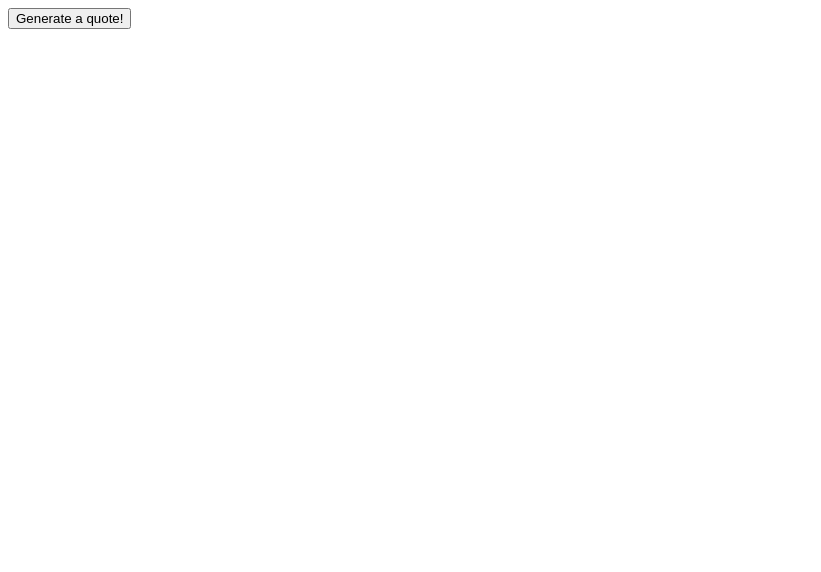
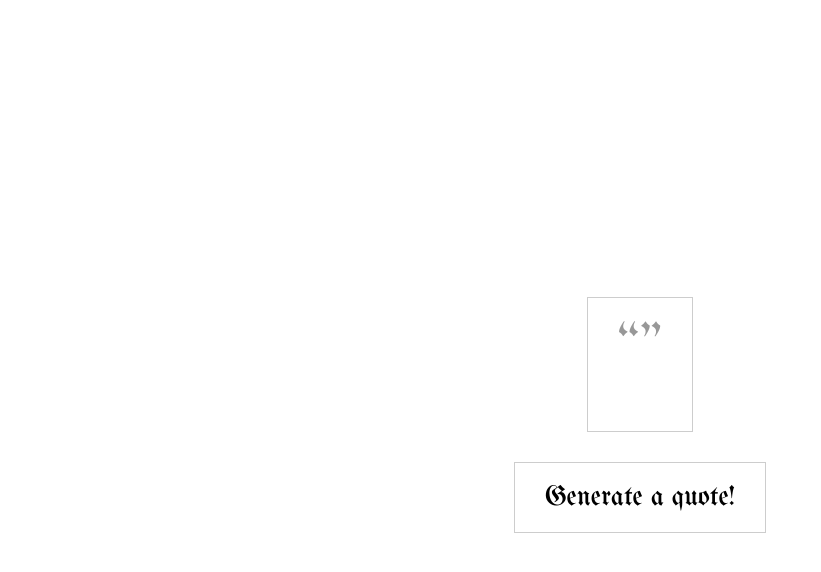
Before and after one commit to m47h4r/quotes, a React (Create React App) app: page / in a window 1280 px wide. Shown: the top 572 px of the page, without its empty margins (0-821 px from the left). Built offline with nearby package versions, Linux system fonts and the light colour scheme.

Commit message:
minimal design

```diff
--- a/public/index.html
+++ b/public/index.html
@@ -26,9 +26,9 @@
     -->
     <title>React App</title>
   </head>
-  <body>
+  <body style="width: 100vw; height: 100vh; margin: 0;">
     <noscript>You need to enable JavaScript to run this app.</noscript>
-    <div id="root"></div>
+    <div id="root" style="height: 100%; width: 100%;"></div>
     <!--
       This HTML file is a template.
       If you open it directly in the browser, you will see an empty page.
--- a/src/App.js
+++ b/src/App.js
@@ -2,11 +2,12 @@ import React from 'react';
 
 import Main from './components/Main';
 
+import './assets/css/global.css';
 import './App.css';
 
 function App() {
   return (
-    <div>
+    <div style={{height: "100%", width: "100%"}}>
 			<Main />
     </div>
   );
--- /dev/null
+++ b/src/assets/css/global.css
@@ -0,0 +1,13 @@
+@font-face {
+	font-family: PetitFormalScript;
+	src: url('../font/PetitFormalScript.ttf');
+}
+
+@font-face {
+	font-family: UnifrakturMaguntia;
+	src: url('../font/UnifrakturMaguntia.ttf');
+}
+
+* {
+	font-family: PetitFormalScript;
+}
--- /dev/null
+++ b/src/assets/css/var.css
@@ -0,0 +1,9 @@
+:root {
+	--grey-light: #efefef;
+	--grey-medium: #cdcdcd;
+	--grey-dark: #989898;
+	--black: #000000;
+	--black-transparent: rgba(0, 0, 0, 0.8);
+	--white: #ffffff;
+	font-size: 14px;
+}
--- /dev/null
+++ b/src/components/Main/index.css
@@ -0,0 +1,71 @@
+@import '../../assets/css/var.css';
+
+.app {
+	width: 100%;
+	height: 100%;
+	display: flex;
+	flex-direction: column;
+	justify-content: center;
+	align-items: center;
+}
+
+.quote {
+	height: fit-content;
+	width: fit-content;
+	display: flex;
+	flex-direction: column;
+	max-width: 700px;
+	padding: 20px 30px;
+	margin: 30px auto;
+	border: 1px solid var(--grey-medium); /* to delete */
+	transition: all 1s ease-out;
+}
+.quote:hover {
+	border-radius: 35px;
+}
+
+.quote__text {
+	font-size: 1.5rem;
+	line-height: 4rem;
+	margin: 0px 0px 30px 0px;
+	transition: all 1s ease-out;
+}
+.quote__text::before {
+	content: "\“";
+	font-family: UnifrakturMaguntia;
+	color: var(--grey-dark);
+	font-size: 4rem;
+}
+.quote__text::after {
+	content: "\”";
+	font-family: UnifrakturMaguntia;
+	color: var(--grey-dark);
+	font-size: 4rem;
+}
+
+.quote__author {
+	align-self: flex-end;
+}
+
+.quote__belongs-to {
+	align-self: flex-end;
+}
+
+.quote-generator {
+	font-family: UnifrakturMaguntia;
+	display: block;
+	width: fit-content;
+	color: var(--black);
+	background-color: transparent;
+	text-decoration: none;
+	border: 1px solid var(--grey-medium);
+	padding: 20px 30px;
+	cursor: pointer;
+	outline: none;
+	font-size: 2rem;
+	transition: all 1s ease-out;
+}
+
+.quote-generator:hover {
+	border-radius: 35px;
+}
--- a/src/components/Main/index.js
+++ b/src/components/Main/index.js
@@ -1,5 +1,7 @@
 import React, { useState } from "react";
 import quotes from "../../data/quote";
+
+import "./index.css";
 
 function generateRandomNumber() {
   let numberOfQuotes = quotes.length;
@@ -7,13 +9,12 @@ function generateRandomNumber() {
   return randomNumber;
 }
 
+function Main() {
+  const [text, setText] = useState("");
+  const [author, setAuthor] = useState("");
+  const [belongsTo, setBelongsTo] = useState("");
 
-function Main() {
-	const [text, setText] = useState('');
-	const [author, setAuthor] = useState('');
-	const [belongsTo, setBelongsTo] = useState('');
-
-	function initialize() {
+  function setQuote() {
     const quote = quotes[generateRandomNumber()];
     setText(quote.text);
     setAuthor(quote.author);
@@ -23,20 +24,11 @@ function Main() {
   return (
     <div className="app">
         <div className="quote">
-			<div className="quote__text">
-				{text}
+          <div className="quote__text">{text}</div>
+          <div className="quote__author">{author}</div>
+          <div className="quote__belongs-to">{belongsTo}</div>
         </div>
-			<div className="quote__author">
-				{author}
-			</div>
-			<div className="quote__belongs-to">
-				{belongsTo}
-			</div>
-		</div>
-		<button
-			className="quote-generator"
-			onClick={initialize}
-		>
+        <button className="quote-generator" onClick={setQuote}>
           Generate a quote!
         </button>
     </div>
```
Also changed, not shown: src/assets/font/PetitFormalScript.ttf (added), src/assets/font/UnifrakturMaguntia.ttf (added). Lines whose indentation alone changed are shown as unchanged.
